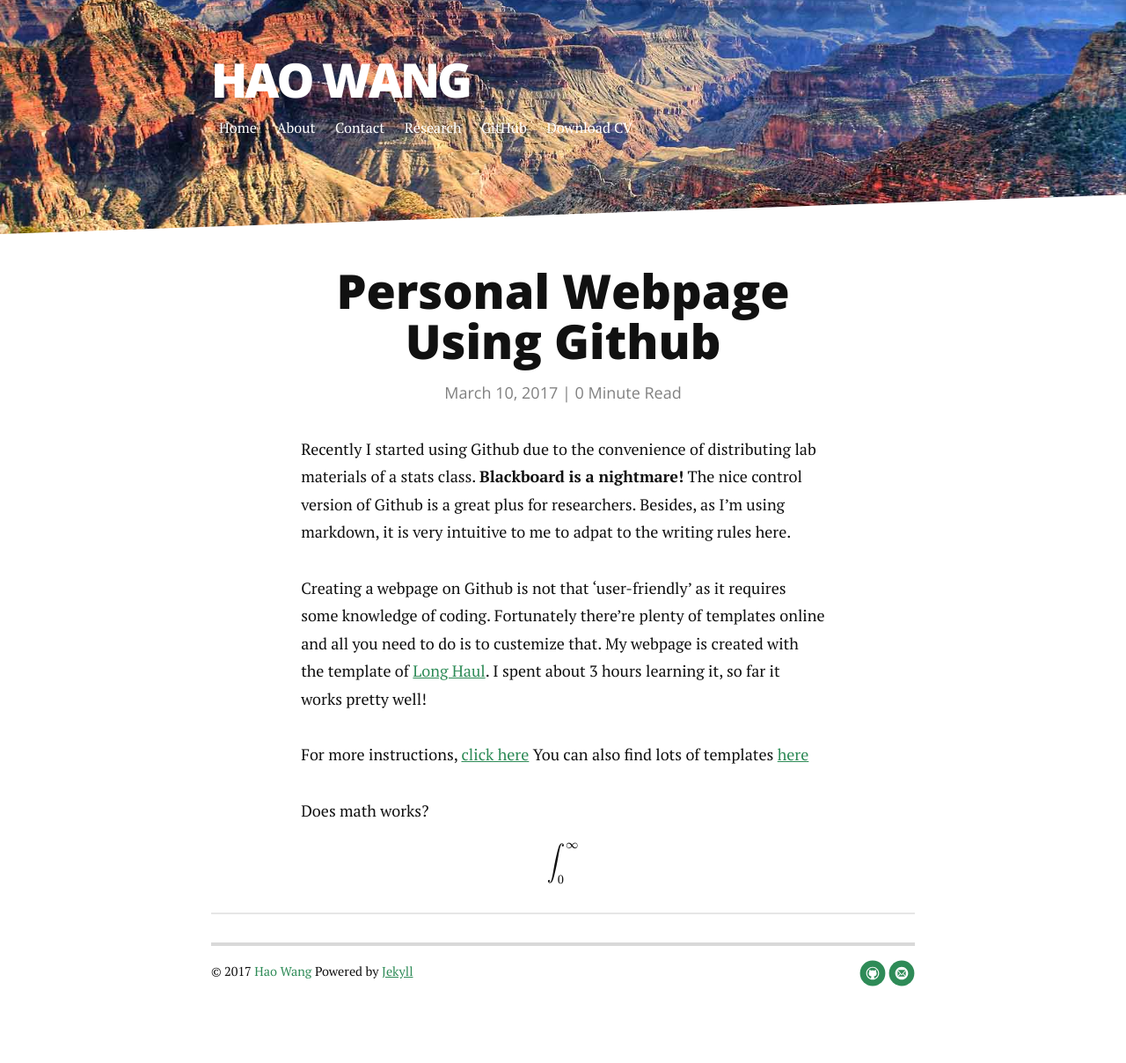
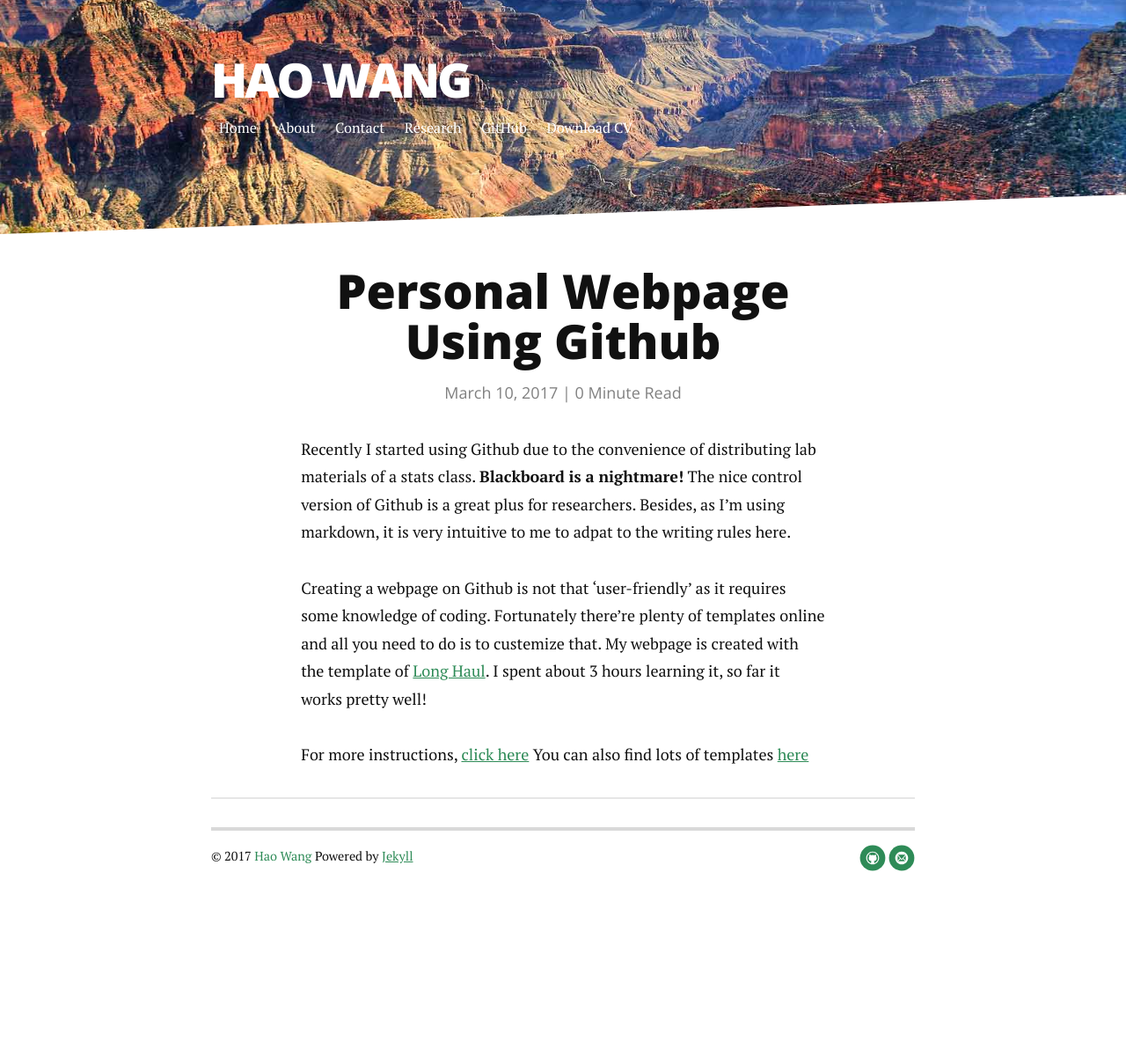
Before and after one commit to haowang666/haowang666.github.io, a Jekyll site: the page built from _posts/2017-3-10-Personal-Webpage-Using-Github.markdown, in a window 1280 px wide. Shown: the whole page at 88% size. Built offline with Jekyll 4.4.1, drawn with Linux system fonts in a browser that asks for light colours; nearby versions of some CDN libraries; our own code applies the rules of GitHub Pages for plain Markdown files; formulas are drawn with MathJax 3; after the commit the page ends 1077 px from its top, so only the background shows below that.

Commit message:
Update 2017-3-10-Personal-Webpage-Using-Github.markdown

```diff
--- a/_posts/2017-3-10-Personal-Webpage-Using-Github.markdown
+++ b/_posts/2017-3-10-Personal-Webpage-Using-Github.markdown
@@ -10,8 +10,3 @@ all you need to do is to custemize that. My webpage is created with the template
 
 For more instructions, [click here](http://jmcglone.com/guides/github-pages/)
 You can also find lots of templates [here](https://github.com/jekyll/jekyll/wiki/Themes)
-
-Does math works?
-\begin{equation}
-\int_0^\infty
-\end{equation}
```
